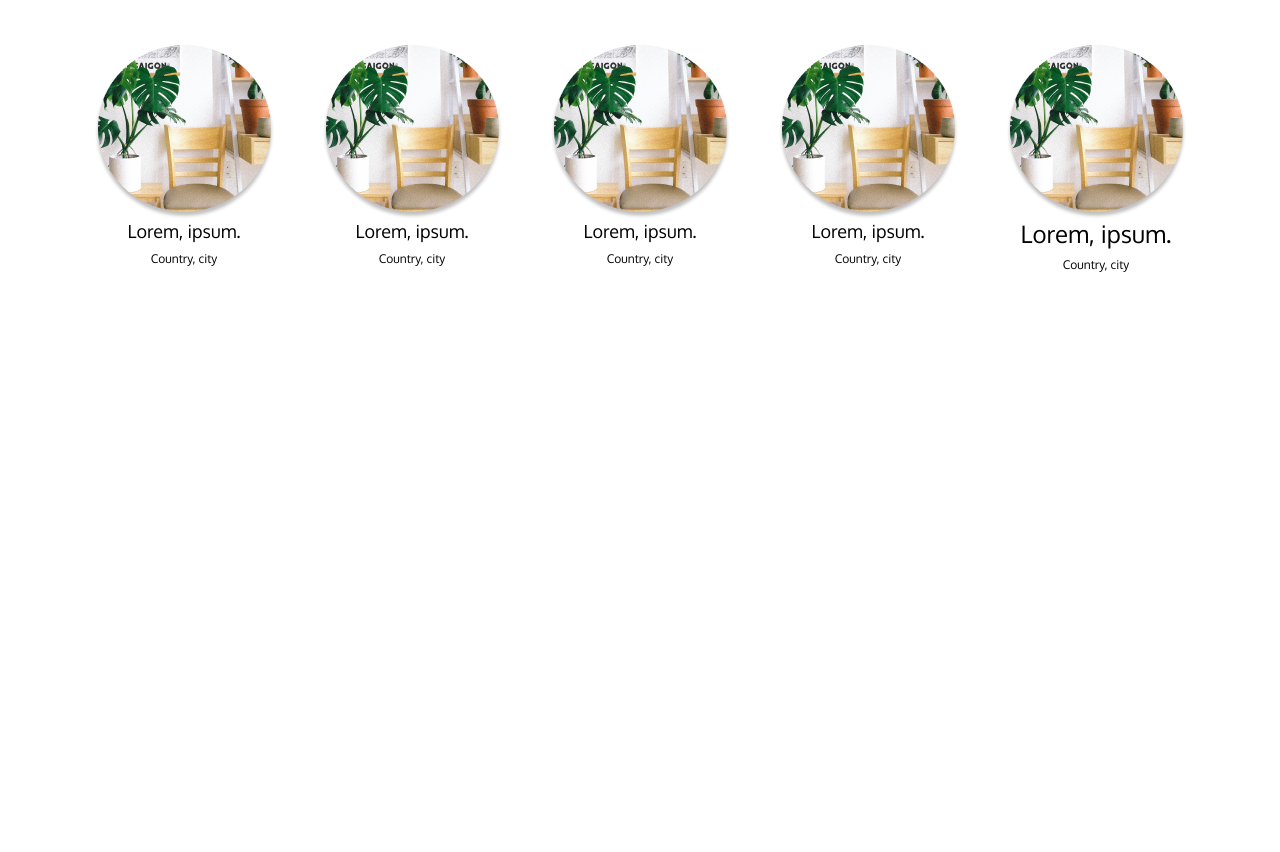
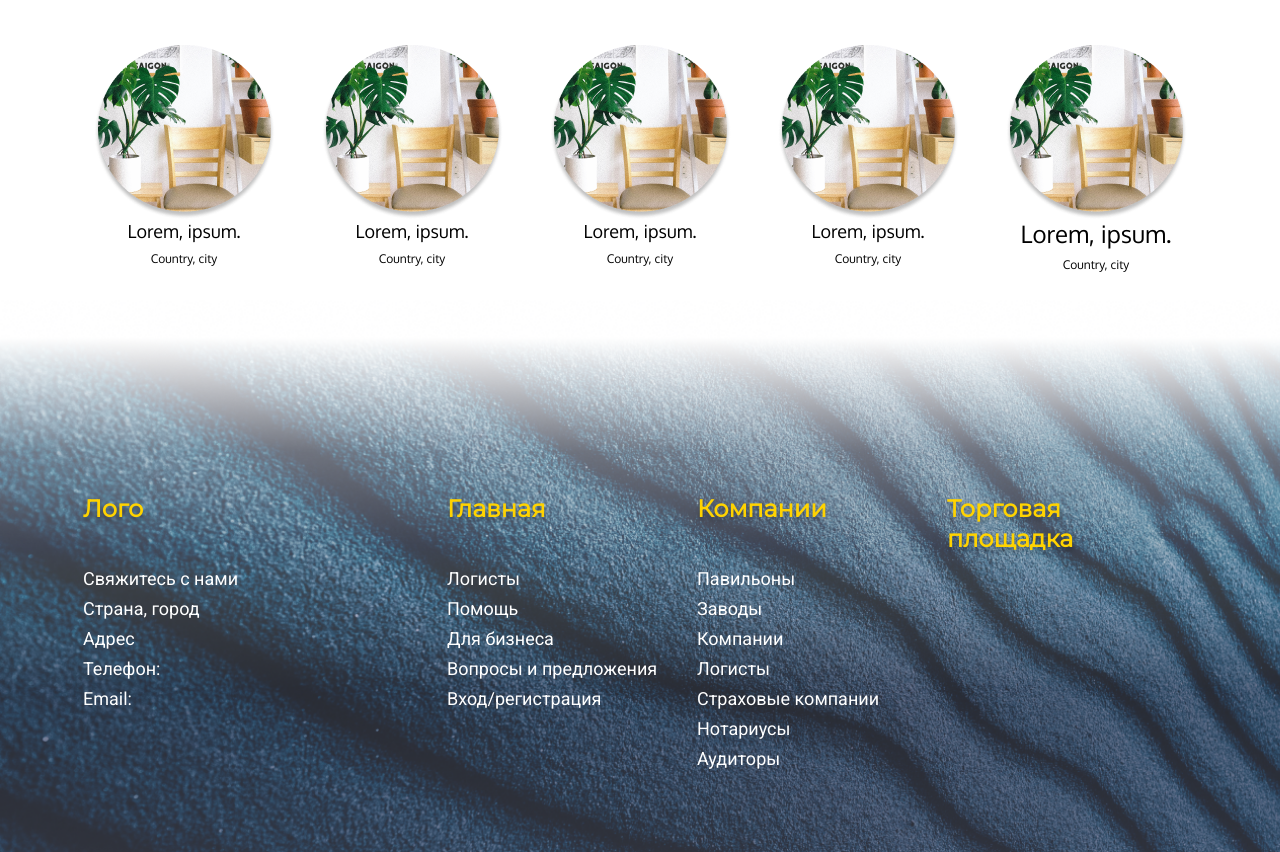
Before and after one commit to BlitzGamba/zavod, a plain HTML site: page index.html in a window 1280 px wide. Shown: the part 1716-2568 px from the top of the page. Before the commit the page ends 2016 px from the top, so only its background shows below. Drawn offline with nearby package versions, Linux system fonts and the light colour scheme; a web font is replaced by a local one.

Commit message:
23/10/2020 v2

```diff
--- a/index.html
+++ b/index.html
@@ -8,6 +8,8 @@
     <link rel="stylesheet" href="https://stackpath.bootstrapcdn.com/bootstrap/4.5.2/css/bootstrap.min.css" integrity="sha384-JcKb8q3iqJ61gNV9KGb8thSsNjpSL0n8PARn9HuZOnIxN0hoP+VmmDGMN5t9UJ0Z" crossorigin="anonymous">
     <link href="https://fonts.googleapis.com/css2?family=Oxygen&display=swap" rel="stylesheet">
     <link href="https://fonts.googleapis.com/css2?family=Biryani&display=swap" rel="stylesheet">
+    <link href="https://fonts.googleapis.com/css2?family=Montserrat&display=swap" rel="stylesheet">
+    <link href="https://fonts.googleapis.com/css2?family=Roboto&display=swap" rel="stylesheet">
 </head>
 <body>
 
@@ -418,6 +420,52 @@
         </aside>
     </article>
 
+    <footer>
+        <div class="footer-wraper">
+            <article class="left-footer">
+                <section class="footer-section">
+                    <a href="#" class="footer-main__nav">
+                        Лого
+                    </a>
+                    <a href="#" class="footer-second__nav">Свяжитесь с нами</a>
+                    <a href="#" class="footer-second__nav">Страна, город</a>
+                    <a href="#" class="footer-second__nav">Адрес</a>
+                    <a href="#" class="footer-second__nav">Телефон:</a>
+                    <a href="#" class="footer-second__nav">Email:</a>
+                </section>
+            </article>
+            <article class="right-footer">
+                <section class="footer-section">
+                    <nav class="footer-nav">
+                        <a href="#" class="footer-main__nav">Главная</a>
+                        <a href="#" class="footer-second__nav">Логисты</a>
+                        <a href="#" class="footer-second__nav">Помощь</a>
+                        <a href="#" class="footer-second__nav">Для бизнеса</a>
+                        <a href="#" class="footer-second__nav">Вопросы и предложения</a>
+                        <a href="#" class="footer-second__nav">Вход/регистрация</a>
+                    </nav>
+                </section>
+                <section class="footer-section">
+                    <nav class="footer-nav">
+                        <a href="#" class="footer-main__nav">Компании</a>
+                        <a href="#" class="footer-second__nav">Павильоны</a>
+                        <a href="#" class="footer-second__nav">Заводы</a>
+                        <a href="#" class="footer-second__nav">Компании</a>
+                        <a href="#" class="footer-second__nav">Логисты</a>
+                        <a href="#" class="footer-second__nav">Страховые компании</a>
+                        <a href="#" class="footer-second__nav">Нотариусы</a>
+                        <a href="#" class="footer-second__nav">Аудиторы</a>
+                    </nav>
+                </section>
+                <section class="footer-section">
+                    <nav class="footer-nav">
+                        <a href="#" class="footer-main__nav">Торговая площадка</a>
+                        <a href="#" class="footer-second__nav"></a>
+                    </nav>
+                </section>
+            </article>
+        </div>
+    </footer>
 
     <script src="https://code.jquery.com/jquery-3.5.1.slim.min.js" integrity="sha384-DfXdz2htPH0lsSSs5nCTpuj/zy4C+OGpamoFVy38MVBnE+IbbVYUew+OrCXaRkfj" crossorigin="anonymous"></script>
     <script src="https://cdn.jsdelivr.net/npm/popper.js@1.16.1/dist/umd/popper.min.js" integrity="sha384-9/reFTGAW83EW2RDu2S0VKaIzap3H66lZH81PoYlFhbGU+6BZp6G7niu735Sk7lN" crossorigin="anonymous"></script>
```
